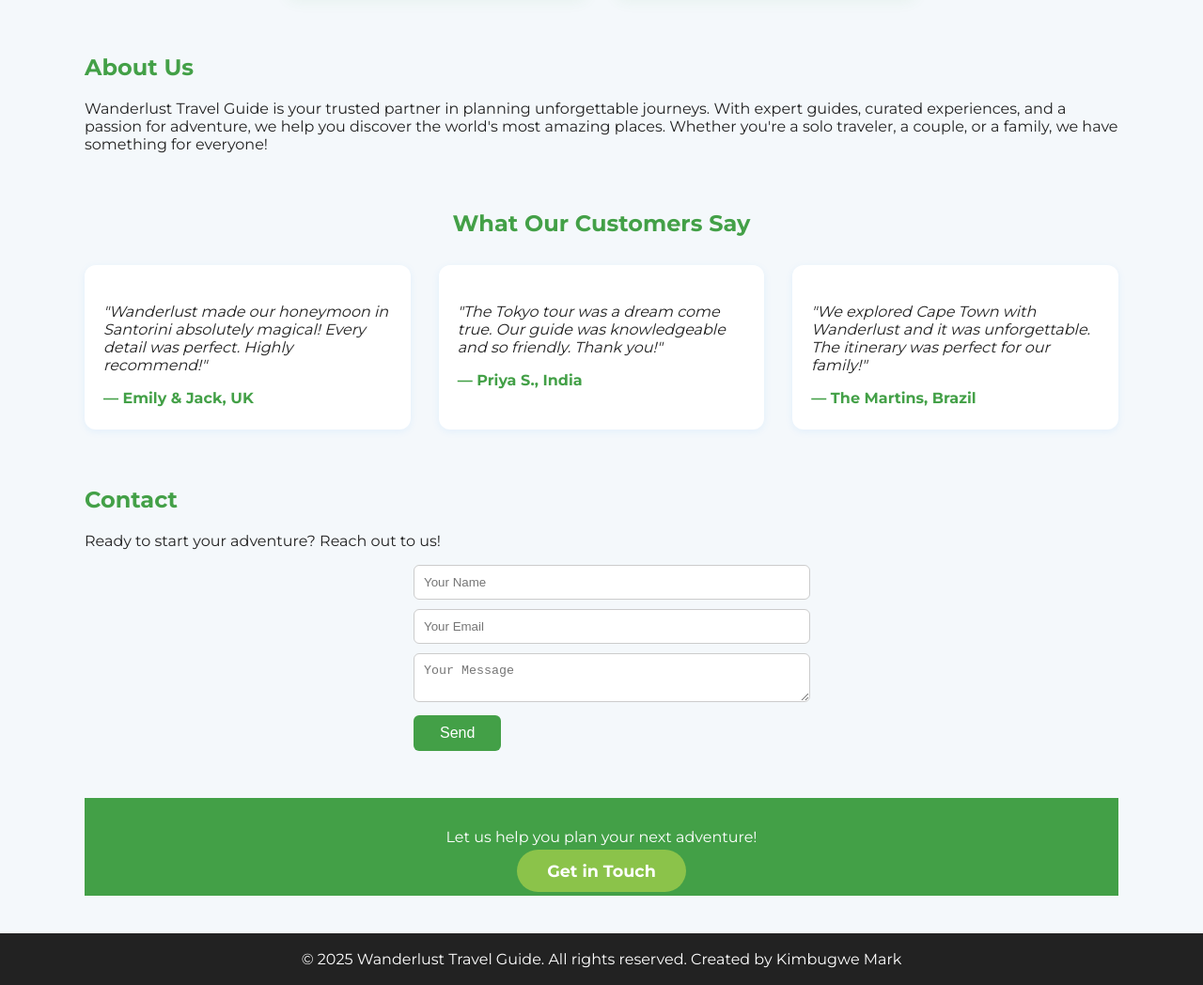
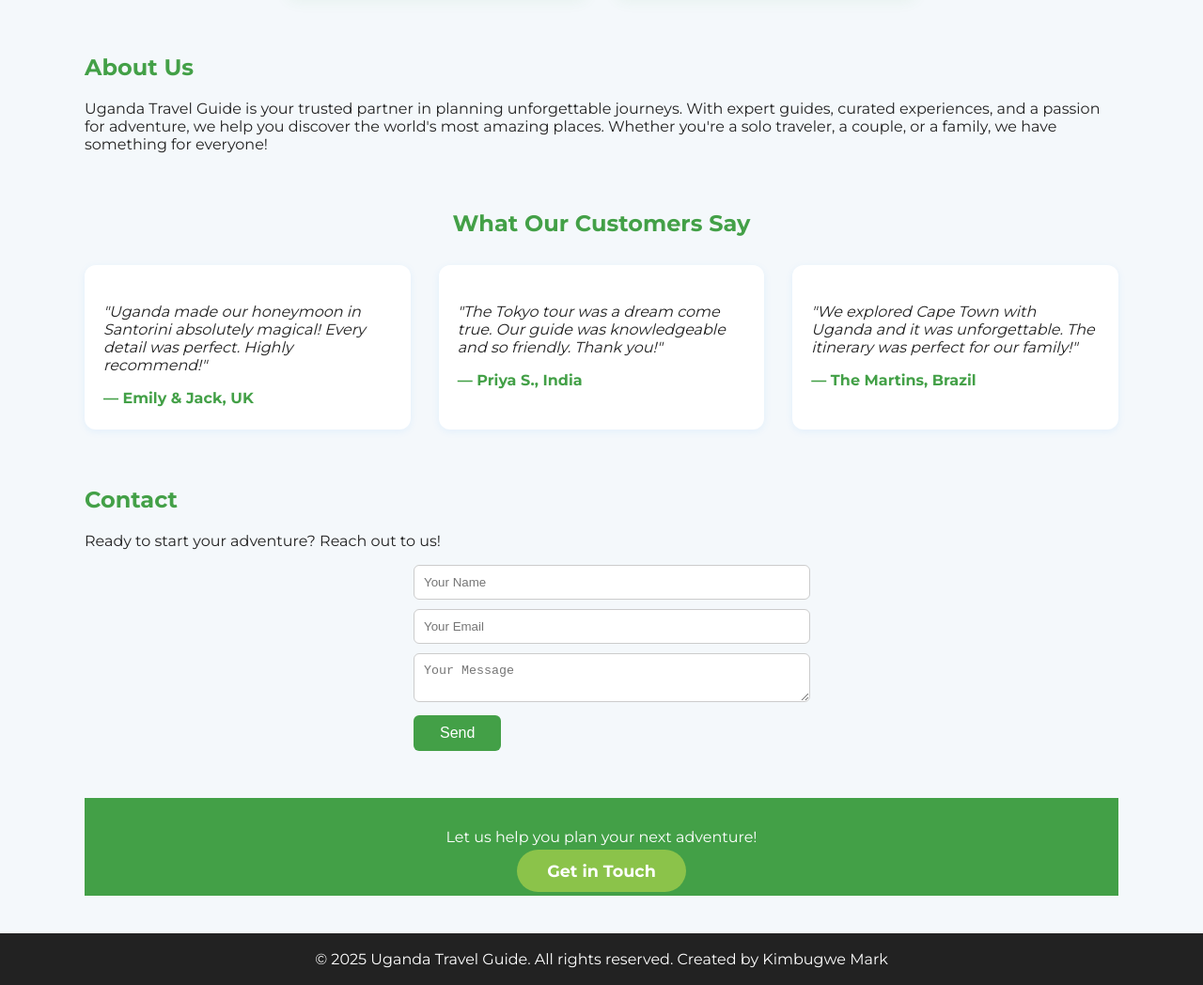
Before and after one commit to markstiles123/tours, a plain HTML site: page index.html in a window 1280 px wide. Shown: the part 1310-2358 px from the top of the page at 94% size. Drawn offline with Linux system fonts and the light colour scheme.

Commit message:
update branding from Wanderlust to Uganda Travel Guide across HTML, manifest, and JavaScript files

```diff
--- a/index.html
+++ b/index.html
@@ -15,14 +15,14 @@
     <meta name="viewport" content="width=device-width, initial-scale=1.0">
     <meta name="theme-color" content="#85c04a">
     <link rel="manifest" href="/manifest.webmanifest">
-    <title>Wanderlust Travel Guide</title>
+    <title>Uganda Travel Guide</title>
     <link href="https://fonts.googleapis.com/css?family=Montserrat:400,700&display=swap" rel="stylesheet">
     <link rel="stylesheet" href="style.css">
     <link rel="icon" type="image/png" href="/favicon.png">
     <meta name="description" content="Your adventure starts here! Discover, explore, and experience the world with us.">
     <meta name="keywords" content="travel, tours, destinations, vacation, holidays, adventure, travel guide">
     <meta name="author" content="Kimbugwe Mark">
-    <meta property="og:title" content="Wanderlust Travel Guide">
+    <meta property="og:title" content="Uganda Travel Guide">
     <meta property="og:description"
         content="Your adventure starts here! Discover, explore, and experience the world with us.">
     <meta property="og:url" content="https://tours-virid-rho.vercel.app/">
@@ -31,7 +31,7 @@
 
 <body>
     <header>
-        <h1>Wanderlust Travel Guide</h1>
+        <h1>Uganda Travel Guide</h1>
         <p>Your adventure starts here! Discover, explore, and experience the world with us.</p>
     </header>
     <nav>
@@ -150,7 +150,7 @@
         </section>
         <section id="about" style="margin-top:60px;">
             <h2 style="color:#43a047;">About Us</h2>
-            <p>Wanderlust Travel Guide is your trusted partner in planning unforgettable journeys. With expert guides,
+            <p>Uganda Travel Guide is your trusted partner in planning unforgettable journeys. With expert guides,
                 curated experiences, and a passion for adventure, we help you discover the world's most amazing places.
                 Whether you're a solo traveler, a couple, or a family, we have something for everyone!</p>
         </section>
@@ -159,7 +159,7 @@
             <div style="display:flex;flex-wrap:wrap;gap:30px;justify-content:center;margin-top:30px;">
                 <div
                     style="background:#fff;border-radius:12px;box-shadow:0 2px 8px rgba(30,144,255,0.08);padding:24px 20px;max-width:340px;flex:1 1 300px;">
-                    <p style="font-style:italic;">"Wanderlust made our honeymoon in Santorini absolutely magical! Every
+                    <p style="font-style:italic;">"Uganda made our honeymoon in Santorini absolutely magical! Every
                         detail was perfect. Highly recommend!"</p>
                     <div style="margin-top:12px;font-weight:bold;color:#43a047;">— Emily &amp; Jack, UK</div>
                 </div>
@@ -171,7 +171,7 @@
                 </div>
                 <div
                     style="background:#fff;border-radius:12px;box-shadow:0 2px 8px rgba(30,144,255,0.08);padding:24px 20px;max-width:340px;flex:1 1 300px;">
-                    <p style="font-style:italic;">"We explored Cape Town with Wanderlust and it was unforgettable. The
+                    <p style="font-style:italic;">"We explored Cape Town with Uganda and it was unforgettable. The
                         itinerary was perfect for our family!"</p>
                     <div style="margin-top:12px;font-weight:bold;color:#43a047;">— The Martins, Brazil</div>
                 </div>
@@ -197,7 +197,7 @@
         </div>
     </div>
     <footer>
-        &copy; 2025 Wanderlust Travel Guide. All rights reserved. Created by Kimbugwe Mark
+        &copy; 2025 Uganda Travel Guide. All rights reserved. Created by Kimbugwe Mark
     </footer>
     <script src="script.js"></script>
     <script src="/index.js"></script>
--- a/script.js
+++ b/script.js
@@ -1,4 +1,4 @@
-// Example JavaScript for Wanderlust Travel Guide
+// Example JavaScript for Uganda Travel Guide
 // You can add more interactivity as needed
 
 document.addEventListener('DOMContentLoaded', function() {
@@ -62,7 +62,7 @@ document.addEventListener('DOMContentLoaded', function() {
             const message = form.querySelector('textarea').value.trim();
             const subject = encodeURIComponent('Travel Inquiry from ' + name);
             const body = encodeURIComponent(`Name: ${name}\nEmail: ${email}\nMessage: ${message}`);
-            const mailto = `mailto:info@wanderlust.com?subject=${subject}&body=${body}`;
+            const mailto = `mailto:info@Uganda.com?subject=${subject}&body=${body}`;
             const a = document.createElement('a');
             a.href = mailto;
             a.style.display = 'none';
```
Also changed, not shown: manifest.webmanifest, screenshot.jpg.
